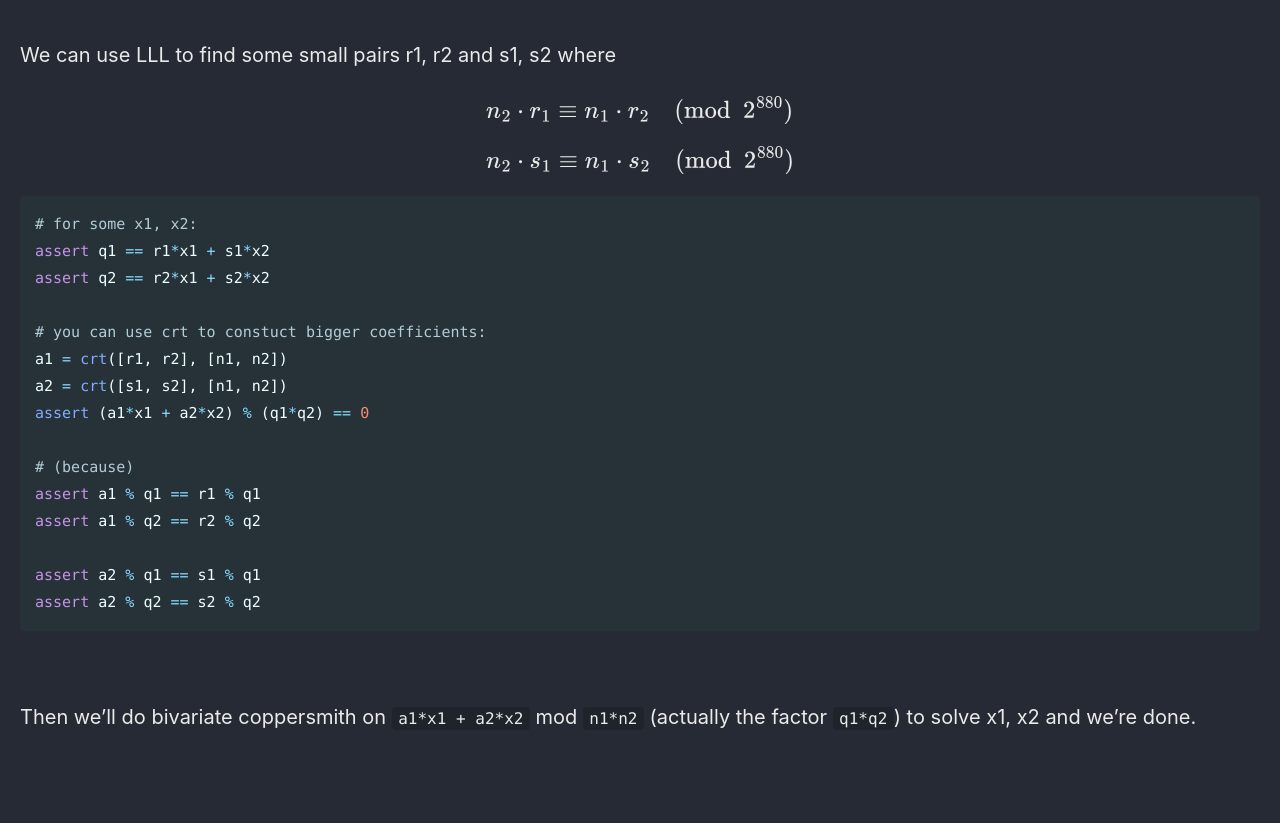
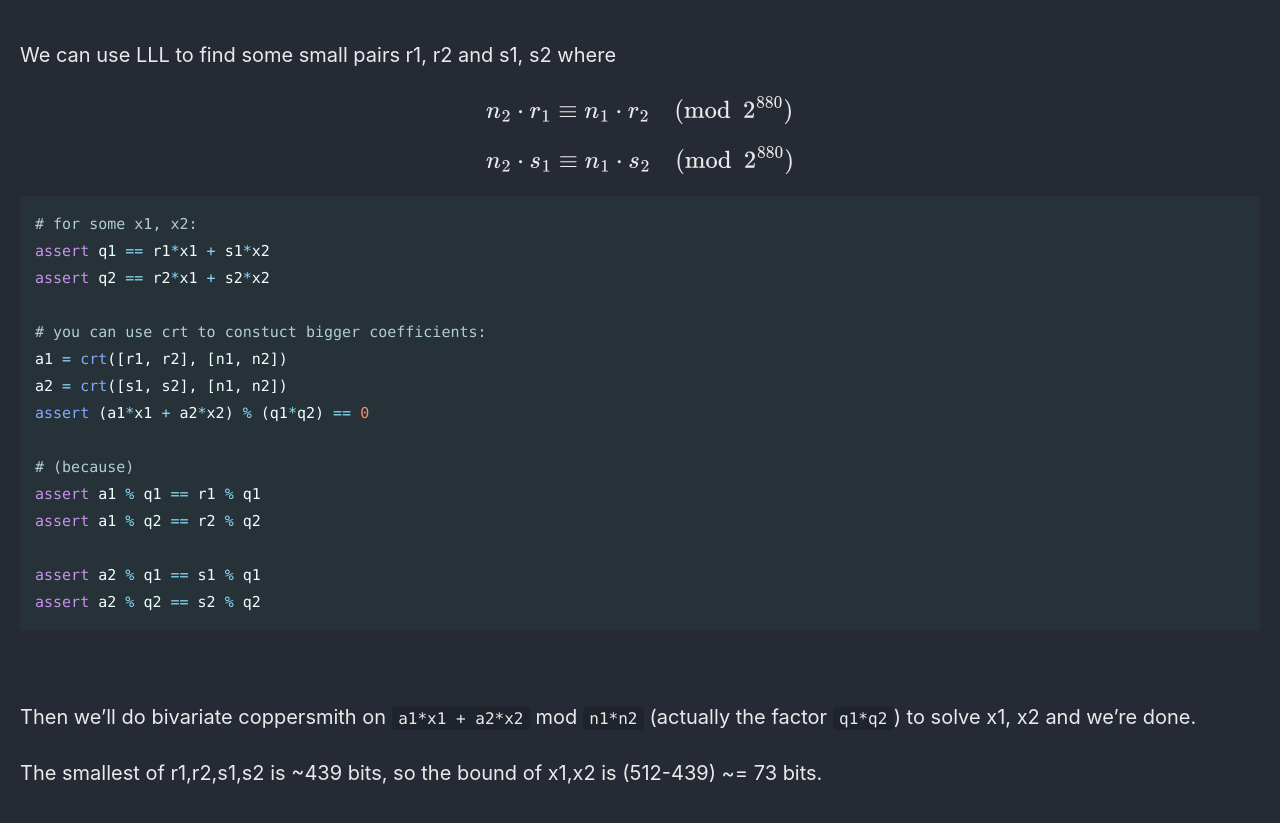
Before and after one commit to Connor-McCartney/Connor-McCartney.github.io, a Jekyll site: the page built from _pages/cryptography/small-roots/LowEntropy-HCMUSCTF2025.md, in a window 1280 px wide and 900 px high, scrolled down 1858 px. Shown: the top 823 px of the window. Built offline with Jekyll 4.4.1, drawn with Linux system fonts in a browser that asks for light colours; cached includes are drawn as plain includes; before the commit the page ends 2646 px from its top, so only the background shows below that.

Commit message:
Update LowEntropy-HCMUSCTF2025.md

```diff
--- a/_pages/cryptography/small-roots/LowEntropy-HCMUSCTF2025.md
+++ b/_pages/cryptography/small-roots/LowEntropy-HCMUSCTF2025.md
@@ -100,3 +100,7 @@ assert a2 % q2 == s2 % q2
 <br>
 
 Then we'll do bivariate coppersmith on `a1*x1 + a2*x2` mod `n1*n2` (actually  the factor `q1*q2`) to solve x1, x2 and we're done.
+
+The smallest of r1,r2,s1,s2 is ~439 bits, so the bound of x1,x2 is (512-439) ~= 73 bits.
+
+<br>
```
